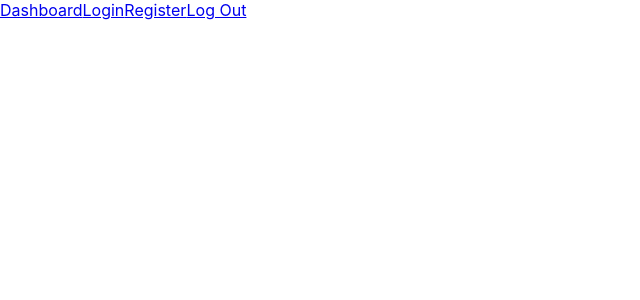
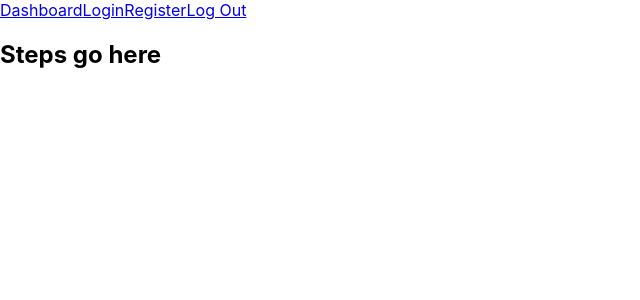
Before and after one commit to WilliamBerlin76/goal-keeper, a React (Create React App) app: page /1/steps in a window 1280 px wide. Shown: the top 300 px of the page, without its empty margins (0-640 px from the left). Built offline with nearby package versions, Linux system fonts and the light colour scheme; sample sign-in values are in the browser's storage.

Commit message:
set up boilerplate for listing steps

```diff
--- a/src/App.tsx
+++ b/src/App.tsx
@@ -6,6 +6,7 @@ import Register from './components/auth/authForm';
 import Nav from './components/nav/nav';
 import Dashboard from './components/dashboard/dashboard';
 import GoalList from './components/goals/goalList';
+import StepList from './components/steps/steplist';
 
 import PrivateRoute from './utils/PrivateRoute';
 
@@ -27,6 +28,10 @@ const App: React.FC = () => {
           path='/:catId/goals'
           component={GoalList}
         />
+        <PrivateRoute
+          path='/:goalId/steps'
+          component={StepList}
+        />
       </Switch>
     </>
   );
--- a/src/components/goals/goalList.tsx
+++ b/src/components/goals/goalList.tsx
@@ -50,6 +50,7 @@ const GoalList: React.FC<Props> = ({ match, goals, user, getGoals }) => {
             <GoalForm
                 catId={match.params.catId}
             />
+            <p>(click a goal to view steps)</p>
             {goals.goals && (
                 goals.goals.map(goal => {
                     return (
--- /dev/null
+++ b/src/components/steps/steplist.tsx
@@ -0,0 +1,37 @@
+import React, { useEffect } from 'react';
+import { RouteComponentProps } from "react-router-dom";
+import { connect, ConnectedProps } from 'react-redux';
+
+const mapState = (state: {
+                    user: {
+                        username: string;
+                        id: number
+                    };
+
+                }) => {
+            return ({
+                user: state.user,
+            })
+};
+
+const connector = connect(mapState);
+
+interface RouterProps {
+    goalId: string
+}
+
+interface StepProps extends RouteComponentProps<RouterProps>{};
+
+type Props = ConnectedProps<typeof connector> & RouterProps & StepProps
+
+const StepList: React.FC<Props> = ({ match, user}) => {
+
+    return (
+        <>
+            <h2>Steps go here</h2>
+        </>
+    )
+
+}
+
+export default connector(StepList)
```
Also changed, not shown: src/actions/index.tsx (line endings or trailing spaces).
